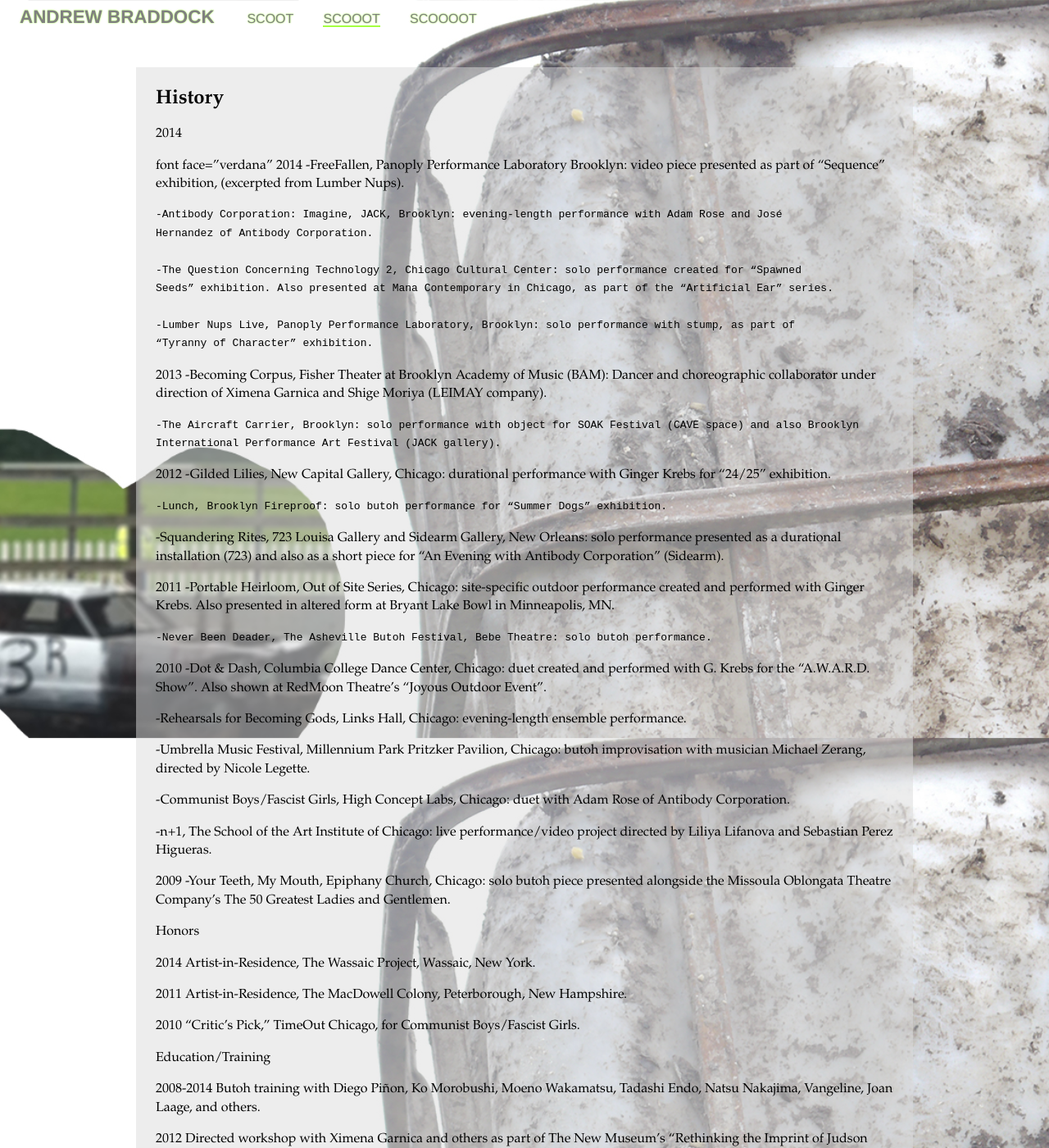
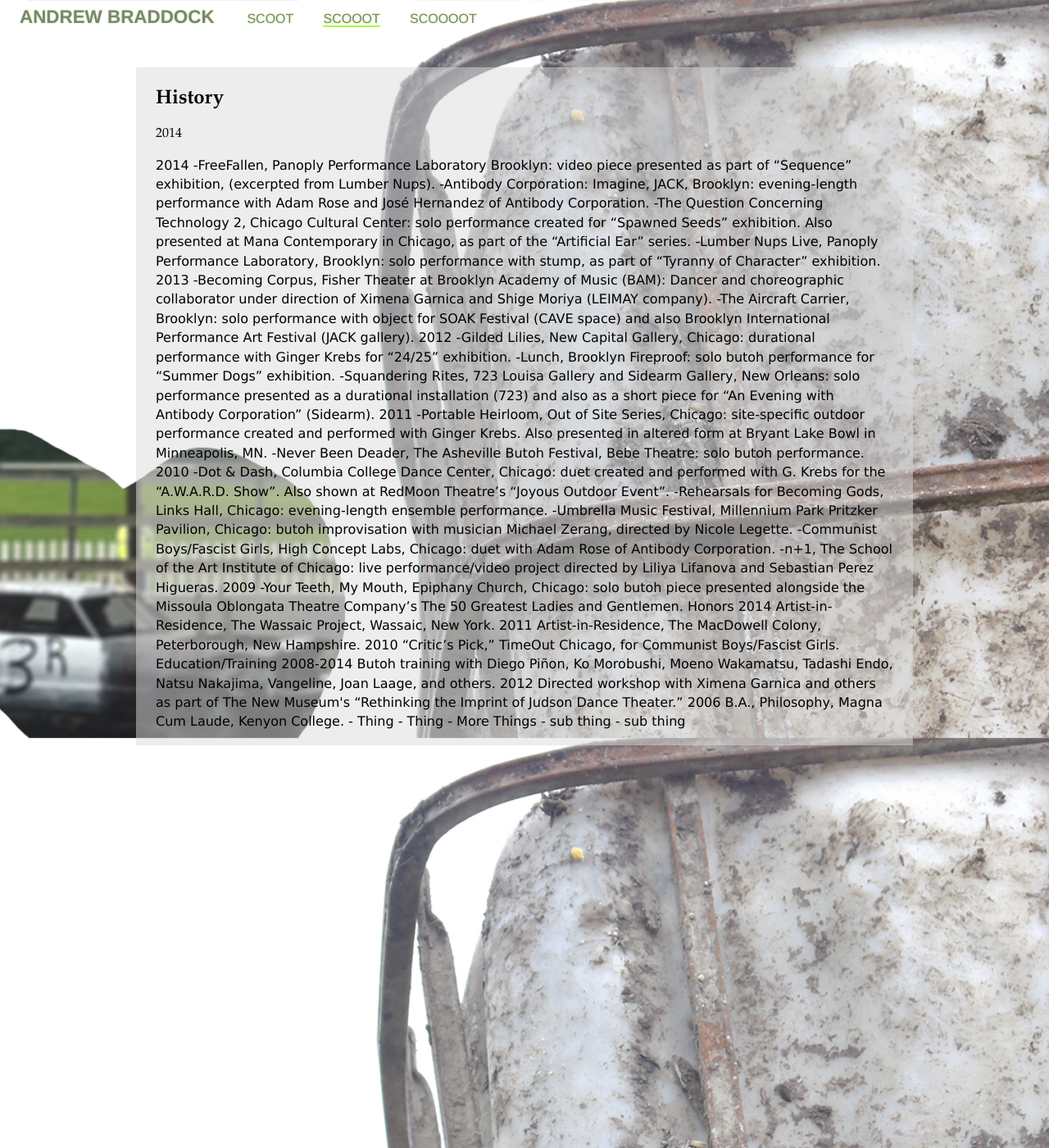
Before and after one commit to scootfence/scootfence.github.io, a Jekyll site: the page built from about.md, in a window 1280 px wide and 1400 px high. Shown: the whole window at 82% size. Built offline with Jekyll 4.4.1, drawn with Linux system fonts in a browser that asks for light colours; Markdown is read by kramdown in place of the engine named in the settings; some of the changed text lies outside the part shown.

Commit message:
Update about.md

```diff
--- a/about.md
+++ b/about.md
@@ -8,7 +8,7 @@ permalink: about/index.html
 ## History
 2014
 
-font face="verdana" 2014	-FreeFallen, Panoply Performance Laboratory Brooklyn: video piece presented as part of “Sequence”
+<font face="verdana"> 2014	-FreeFallen, Panoply Performance Laboratory Brooklyn: video piece presented as part of “Sequence”
 	exhibition, (excerpted from Lumber Nups).
 
 	-Antibody Corporation: Imagine, JACK, Brooklyn: evening-length performance with Adam Rose and José
```
